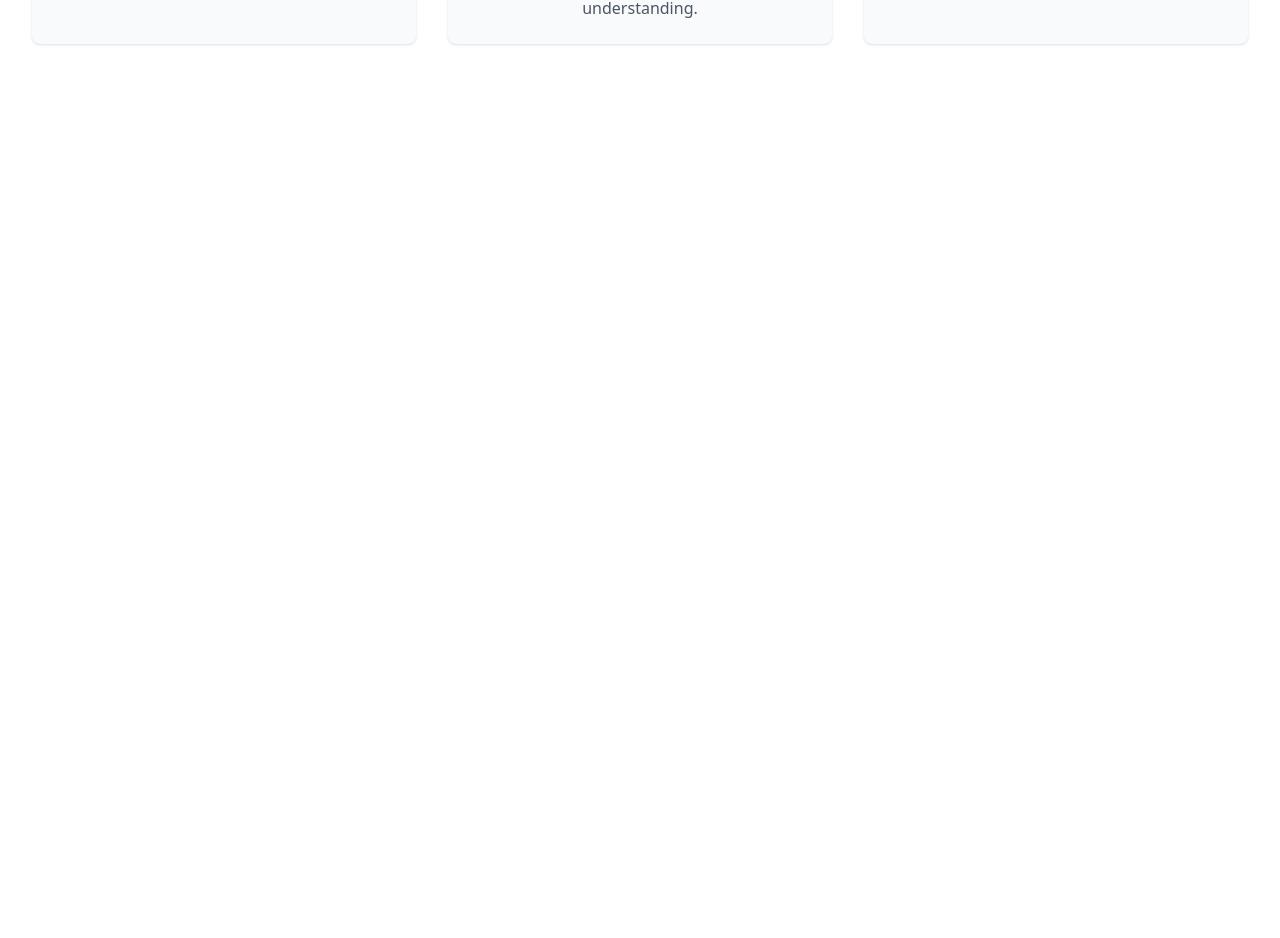
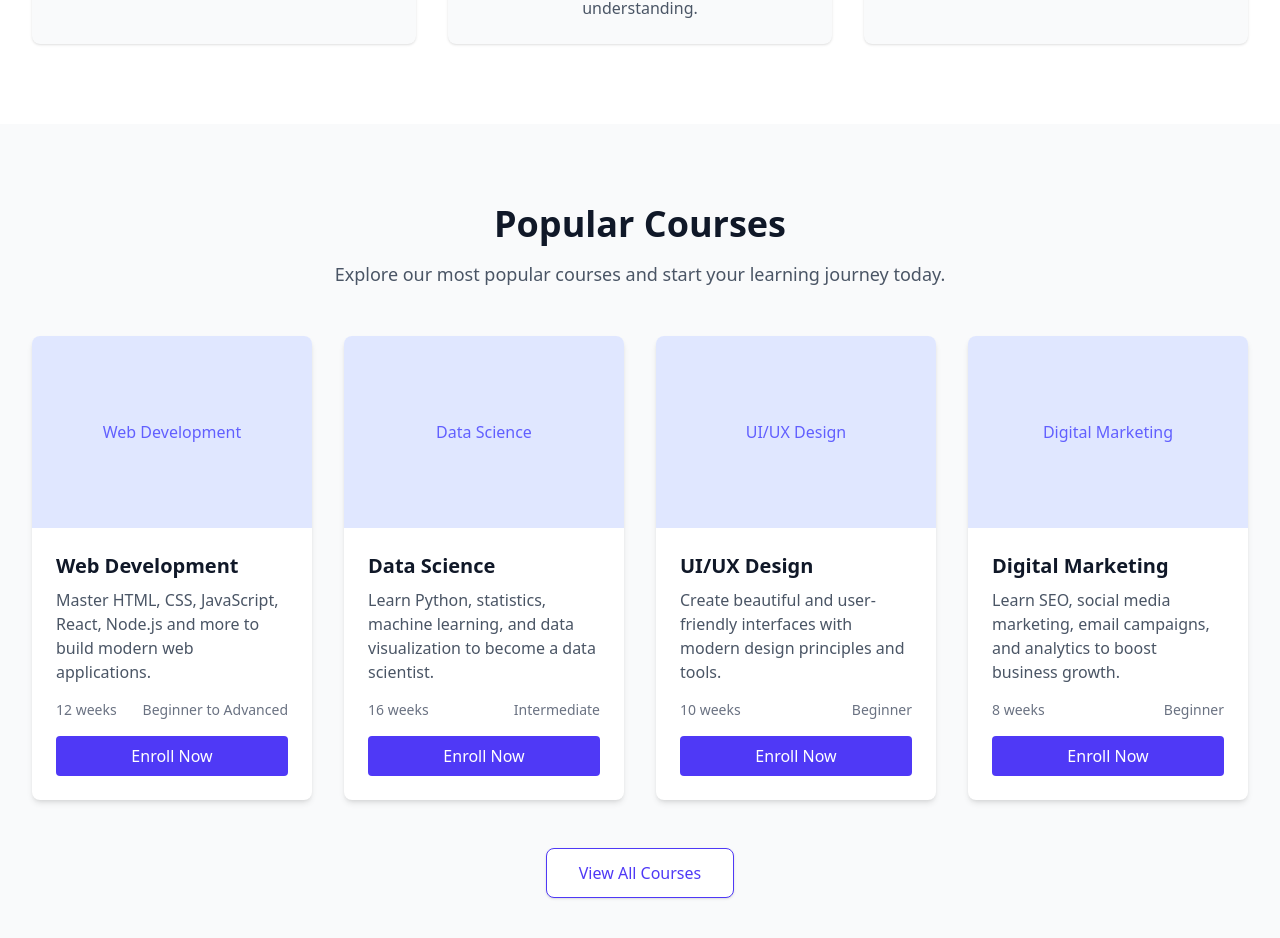
Before and after one commit to Developer-Jaber/sanchi-gyan-app, a Next.js app: page / in a window 1280 px wide. Shown: the part 1216-2154 px from the top of the page. Before the commit the page ends 1340 px from the top, so only its background shows below. Built offline with nearby package versions, Linux system fonts and the light colour scheme.

Commit message:
feat: add Courses section to home page.

```diff
--- a/src/app/page.tsx
+++ b/src/app/page.tsx
@@ -1,3 +1,4 @@
+import Courses from "@/components/sections/Courses";
 import Features from "@/components/sections/Features";
 import Hero from "@/components/sections/Hero";
 
@@ -8,6 +9,7 @@ export default function Home() {
       <main>
         <Hero/>
         <Features/>
+        <Courses/>
       </main>
     </div>
   );
--- /dev/null
+++ b/src/components/sections/Courses.tsx
@@ -0,0 +1,89 @@
+
+const Courses = () => {
+  const courses = [
+    {
+      title: 'Web Development',
+      description:
+        'Master HTML, CSS, JavaScript, React, Node.js and more to build modern web applications.',
+      image: '/web-dev.jpg',
+      duration: '12 weeks',
+      level: 'Beginner to Advanced'
+    },
+    {
+      title: 'Data Science',
+      description:
+        'Learn Python, statistics, machine learning, and data visualization to become a data scientist.',
+      image: '/data-science.jpg',
+      duration: '16 weeks',
+      level: 'Intermediate'
+    },
+    {
+      title: 'UI/UX Design',
+      description:
+        'Create beautiful and user-friendly interfaces with modern design principles and tools.',
+      image: '/ui-ux.jpg',
+      duration: '10 weeks',
+      level: 'Beginner'
+    },
+    {
+      title: 'Digital Marketing',
+      description:
+        'Learn SEO, social media marketing, email campaigns, and analytics to boost business growth.',
+      image: '/digital-marketing.jpg',
+      duration: '8 weeks',
+      level: 'Beginner'
+    }
+  ]
+
+  return (
+    <section className='bg-gray-50 py-12 md:py-20'>
+      <div className='mx-auto px-4 sm:px-6 lg:px-8 max-w-7xl'>
+        <div className='text-center'>
+          <h2 className='font-bold text-gray-900 text-3xl md:text-4xl'>
+            Popular Courses
+          </h2>
+          <p className='mx-auto mt-4 max-w-3xl text-gray-600 text-lg'>
+            Explore our most popular courses and start your learning journey
+            today.
+          </p>
+        </div>
+
+        <div className='gap-8 grid grid-cols-1 md:grid-cols-2 lg:grid-cols-4 mt-12'>
+          {courses.map((course, index) => (
+            <div
+              key={index}
+              className='bg-white shadow-md hover:shadow-lg rounded-lg overflow-hidden transition-shadow duration-300'
+            >
+              <div className='flex justify-center items-center bg-indigo-100 h-48'>
+                <span className='font-medium text-indigo-500'>
+                  {course.title}
+                </span>
+              </div>
+              <div className='p-6'>
+                <h3 className='mb-2 font-semibold text-gray-900 text-xl'>
+                  {course.title}
+                </h3>
+                <p className='mb-4 text-gray-600'>{course.description}</p>
+                <div className='flex justify-between text-gray-500 text-sm'>
+                  <span>{course.duration}</span>
+                  <span>{course.level}</span>
+                </div>
+                <button className='bg-indigo-600 hover:bg-indigo-700 mt-4 px-4 py-2 rounded w-full font-medium text-white transition duration-300'>
+                  Enroll Now
+                </button>
+              </div>
+            </div>
+          ))}
+        </div>
+
+        <div className='mt-12 text-center'>
+          <button className='bg-white hover:bg-gray-100 shadow-sm px-8 py-3 border border-indigo-600 rounded-lg font-medium text-indigo-600 transition duration-300'>
+            View All Courses
+          </button>
+        </div>
+      </div>
+    </section>
+  )
+}
+
+export default Courses
```
